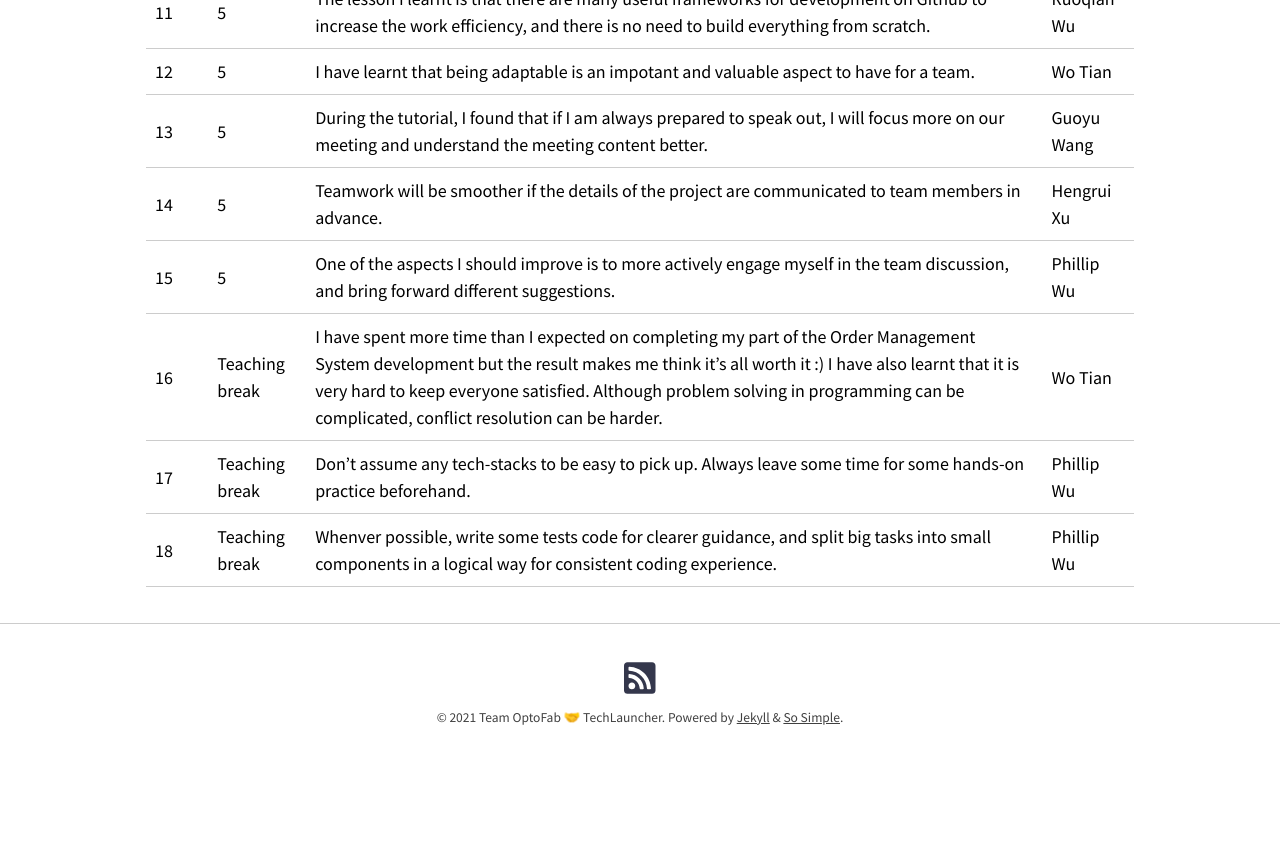
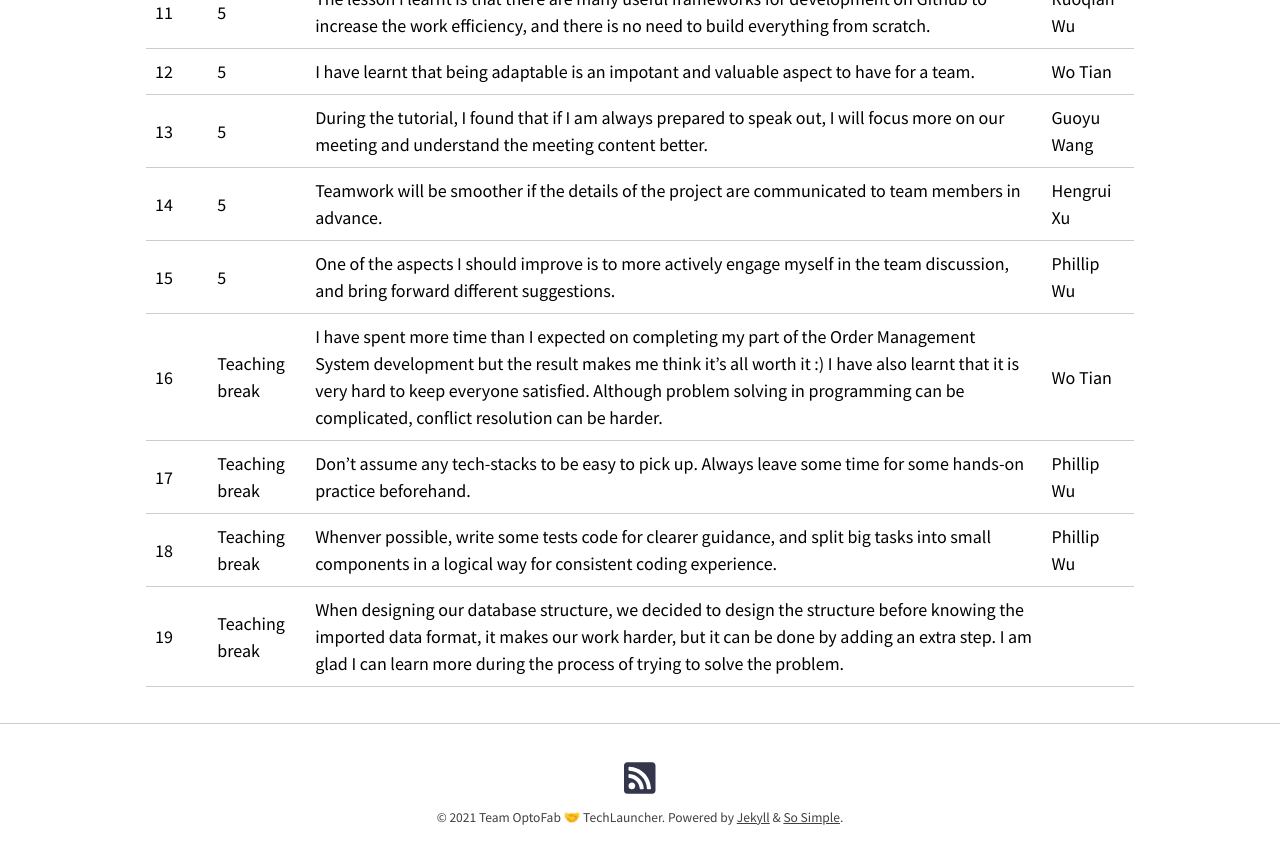
Before and after one commit to optofab/optofab.github.io, a Jekyll site: the page built from reflection_log.md, in a window 1280 px wide and 900 px high, scrolled down 1436 px. Shown: the top 864 px of the window. Built offline with Jekyll 4.4.1, drawn with Linux system fonts in a browser that asks for light colours; nearby versions of some CDN libraries; emoji names are drawn with the system emoji font; before the commit the page ends 2236 px from its top, so only the background shows below that.

Commit message:
Update reflection_log.md

```diff
--- a/reflection_log.md
+++ b/reflection_log.md
@@ -22,3 +22,4 @@ layout: page
 | 16        | Teaching break | I have spent more time than I expected on completing my part of the Order Management System development but the result makes me think it's all worth it :) I have also learnt that it is very hard to keep everyone satisfied. Although problem solving in programming can be complicated, conflict resolution can be harder.                    | Wo Tian       |
 | 17        | Teaching break | Don't assume any tech-stacks to be easy to pick up. Always leave some time for some hands-on practice beforehand.                                                                                                                                                                                                                                | Phillip Wu    |
 | 18        | Teaching break | Whenver possible, write some tests code for clearer guidance, and split big tasks into small components in a logical way for consistent coding experience.                                                                                                                                                                                       | Phillip Wu    |
+| 19        | Teaching break | When designing our database structure, we decided to design the structure before knowing the imported data format, it makes our work harder, but it can be done by adding an extra step. I am glad I can learn more during the process of trying to solve the problem.
```
